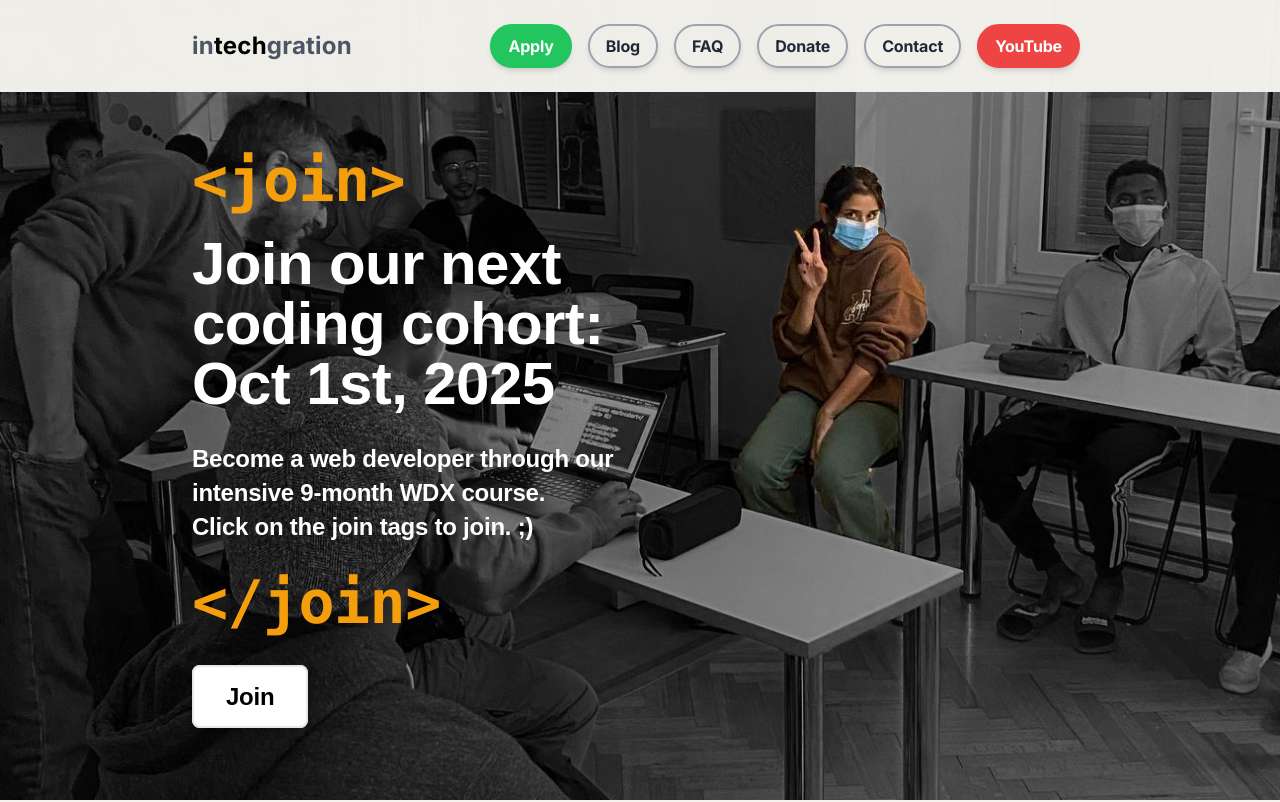
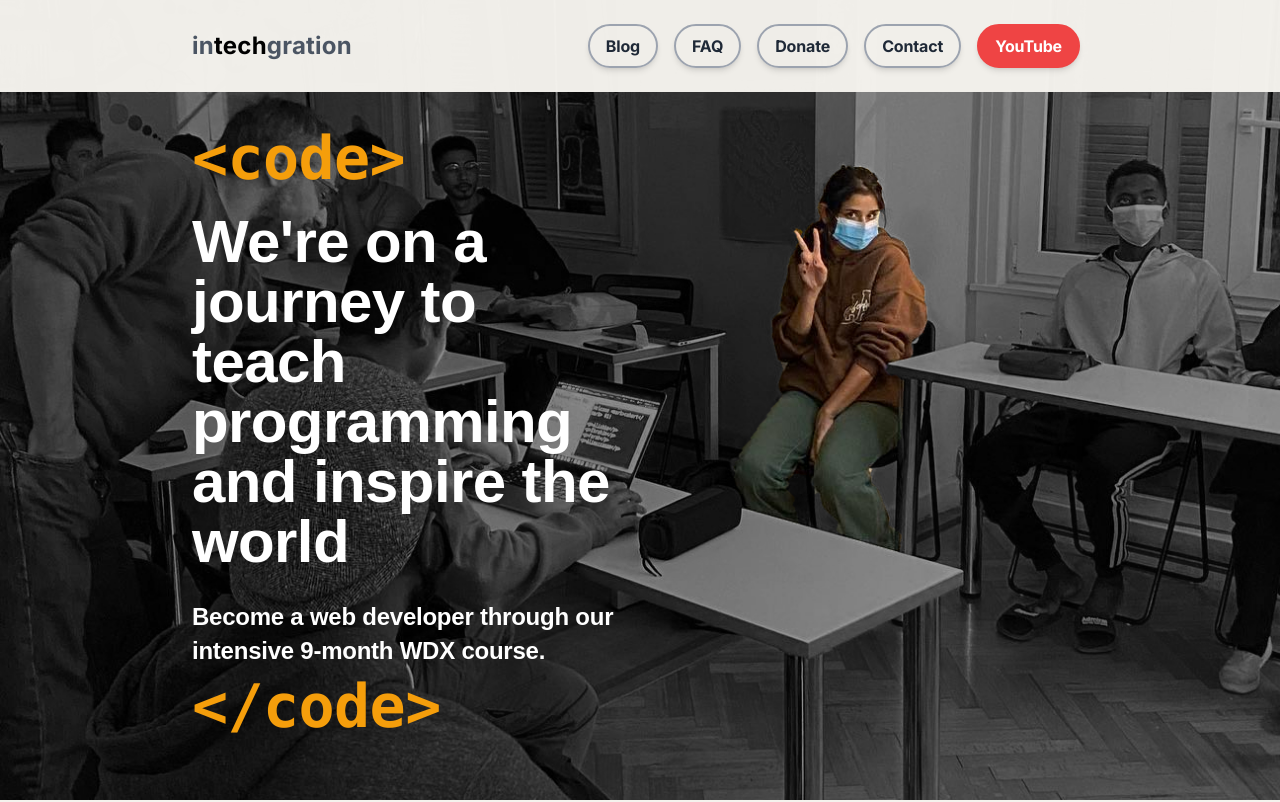
Before and after one commit to in-tech-gration/website, a Next.js app: page / in a window 1280 px wide. Shown: the top 802 px of the page. Built offline with nearby package versions, Linux system fonts and the light colour scheme.

Commit message:
Disable applications for new cohort

```diff
--- a/components/hero.tsx
+++ b/components/hero.tsx
@@ -1,11 +1,15 @@
+import config from "@/config.yaml";
 import Image from "next/image";
 import Highlight1 from "@/public/assets/Highlight1.svg";
 import Highlight2 from "@/public/assets/Highlight2.svg";
 import Macbook from "@/public/assets/MacBookPro.png";
 import Link from "next/link";
-import config from "../config.yaml";
 
 export default function Hero() {
+
+  // Configured via config.yaml
+  const isApplyEnabled = config.navigation.some((nav: any) => nav.label === "Apply");
+
   return (
     <section className=" pt-16 md:mt-0 md:h-screen flex flex-col justify-center text-center md:text-left md:flex-row md:justify-between md:items-center lg:px-48 md:px-12 px-4 bg-secondary ">
       <div className="md:flex-1 md:mr-10 ">
@@ -44,6 +48,7 @@ export default function Hero() {
             WDX-180
           </Link>
 
+          {isApplyEnabled && (
             <Link
               target="_blank"
               href="https://forms.gle/bCAhZw7H174gBAh2A"
@@ -52,6 +57,8 @@ export default function Hero() {
               {/*                     className="btn text-white bg-black hover:bg-gray-800 shadow-md hover:shadow-lg" */}
               Apply
             </Link>
+          )}
+
 
         </div>
       </div>
--- a/components/join.tsx
+++ b/components/join.tsx
@@ -1,42 +1,8 @@
 import Link from "next/link";
 import v from "@/public/images/V.for.VSCode.notitle.jpg";
 
-export default function Join() {
-
-  // return (
-  //   <section
-  //     style={{
-  //       backgroundRepeat: "no-repeat",
-  //       backgroundSize: "cover",
-  //       backgroundPosition: "50% 0",
-  //       backgroundImage: `url(${v.src})`
-  //     }} className=" pt-16 md:mt-0 md:h-screen flex flex-col justify-center text-center md:text-left md:flex-row md:justify-between md:items-center lg:px-48 md:px-12 px-4 bg-secondary">
-  //     <div className="md:flex-1 mx-auto w-4/5 md:mr-10 sm:w-1/2 my-24 sm:my-32 md:w-full md:my-0">
-
-  //       <div className="font-mono text-6xl text-amber-500 font-bold">
-  //         &lt;code&gt;
-  //       </div>
-
-  //       <h1 className="text-white font-poppins text-4xl md:text-5xl lg:text-6xl font-bold mb-7 mt-6 sm:leading-[6rem]">
-  //         {/* Start your journey into programming<br/>Oct 01, 2024 */}
-  //         We're on a journey to<br/>
-  //         teach programming<br/>
-  //         and inspire the world
-  //       </h1>
-  //       <p className="font-poppins mb-2 font-bold text-2xl text-white" >
-  //         Become a web developer through our intensive 9-month WDX course.<br/>
-  //       </p>
-
-  //       <div className="font-mono text-6xl text-amber-500 font-bold">
-  //         &lt;/code&gt;
-  //       </div>
-
-  //     </div>
-  //     <div className="flex justify-around md:block mt-8 md:mt-0 md:flex-1">
-  //     </div>
-  //   </section>
-  // );
-
+// NEW COHORT => OPEN TO APPLICATIONS
+function JoinOurNextCohortSection() {
   return (
     <section
       style={{
@@ -52,10 +18,10 @@ export default function Join() {
         </div>
 
         <h1 className="text-white font-poppins text-4xl md:text-5xl lg:text-6xl font-bold mb-7 mt-6">
-          Join our next coding cohort:<br/>Oct 1st, 2025
+          Join our next coding cohort:<br />Oct 1st, 2025
         </h1>
         <p className="font-poppins mb-7 font-bold text-2xl text-white" >
-          Become a web developer through our intensive 9-month WDX course.<br/>Click on the join tags to join. ;)
+          Become a web developer through our intensive 9-month WDX course.<br />Click on the join tags to join. ;)
         </p>
 
         <div className="font-mono text-6xl text-amber-500 font-bold">
@@ -76,5 +42,51 @@ export default function Join() {
       <div className="flex justify-around md:block mt-8 md:mt-0 md:flex-1">
       </div>
     </section>
-  );
+  )
 }
+
+// NO APPLICATIONS
+function IntroSection() {
+  return (
+    <section
+      style={{
+        backgroundRepeat: "no-repeat",
+        backgroundSize: "cover",
+        backgroundPosition: "50% 0",
+        backgroundImage: `url(${v.src})`
+      }} className=" pt-16 md:mt-0 md:h-screen flex flex-col justify-center text-center md:text-left md:flex-row md:justify-between md:items-center lg:px-48 md:px-12 px-4 bg-secondary">
+      <div className="md:flex-1 mx-auto w-4/5 md:mr-10 sm:w-1/2 my-24 sm:my-32 md:w-full md:my-0">
+
+        <div className="font-mono text-6xl text-amber-500 font-bold">
+          &lt;code&gt;
+        </div>
+
+        <h1 className="text-white font-poppins text-4xl md:text-5xl lg:text-6xl font-bold mb-7 mt-6 sm:leading-[6rem]">
+          {/* Start your journey into programming<br/>Oct 01, 2024 */}
+          We're on a journey to<br />
+          teach programming<br />
+          and inspire the world
+        </h1>
+        <p className="font-poppins mb-2 font-bold text-2xl text-white" >
+          Become a web developer through our intensive 9-month WDX course.<br />
+        </p>
+
+        <div className="font-mono text-6xl text-amber-500 font-bold">
+          &lt;/code&gt;
+        </div>
+
+      </div>
+      <div className="flex justify-around md:block mt-8 md:mt-0 md:flex-1">
+      </div>
+    </section>
+  )
+}
+
+export default function Join() {
+
+  // We're on a journey to teach programming and inspire the world SECTION (No Applications)
+  return <IntroSection />
+
+  // JOIN OUR NEXT COHORT SECTION
+  // return <JoinOurNextCohortSection />
+}
--- a/config.yaml
+++ b/config.yaml
@@ -2,10 +2,11 @@ define: &kofi_donation_link https://ko-fi.com/intechgration
 
 # NAVIGATION
 navigation:
-  - apply:
-    label: Apply
-    link: https://forms.gle/bCAhZw7H174gBAh2A
-    className: text-white !border-green-500 bg-green-500 hover:bg-green-700
+  ## CAUTION: Commenting the 'apply' section will also disable the Apply button found in hero.tsx!
+  # - apply:
+  #   label: Apply
+  #   link: https://forms.gle/bCAhZw7H174gBAh2A
+  #   className: text-white !border-green-500 bg-green-500 hover:bg-green-700
   - blog:
     label: Blog
     link: /blog/
```
Also changed, not shown: 1 other file (tests, documents, lock files or other folders). Lines whose indentation alone changed are shown as unchanged.
